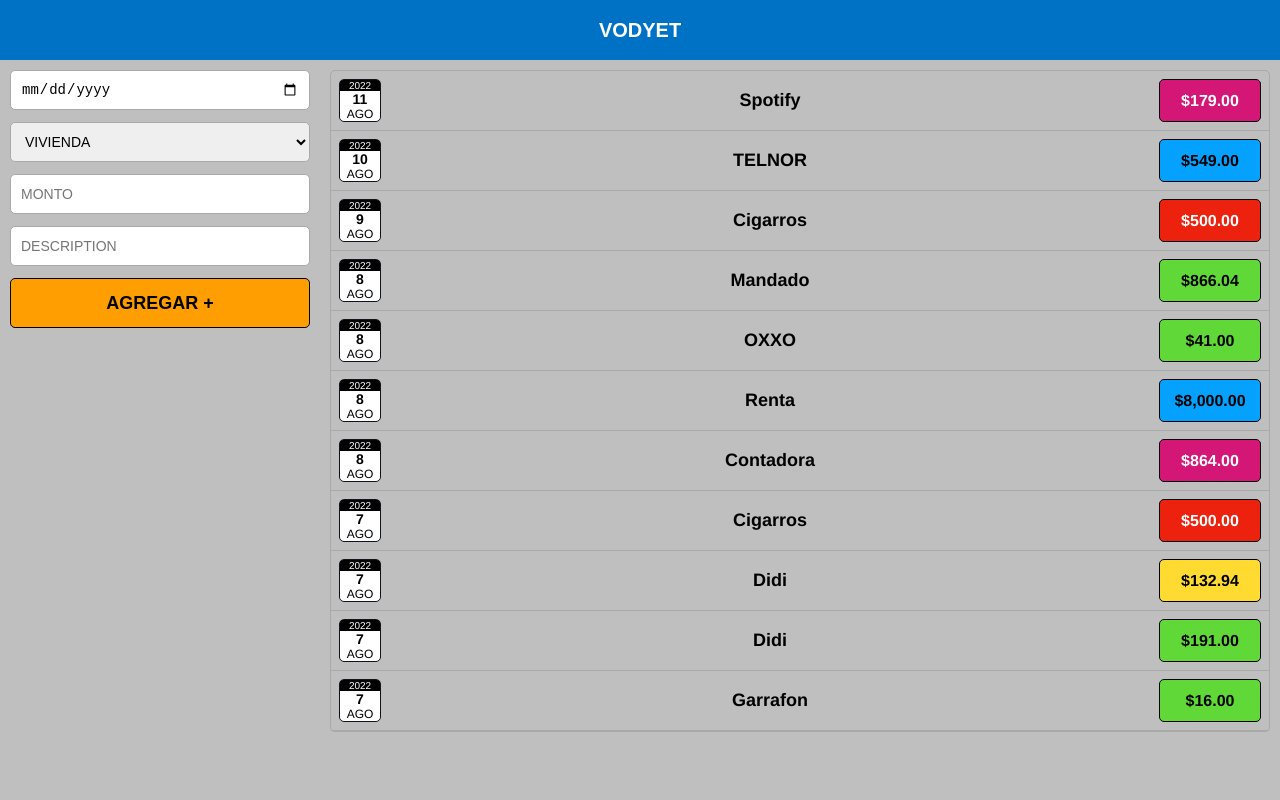
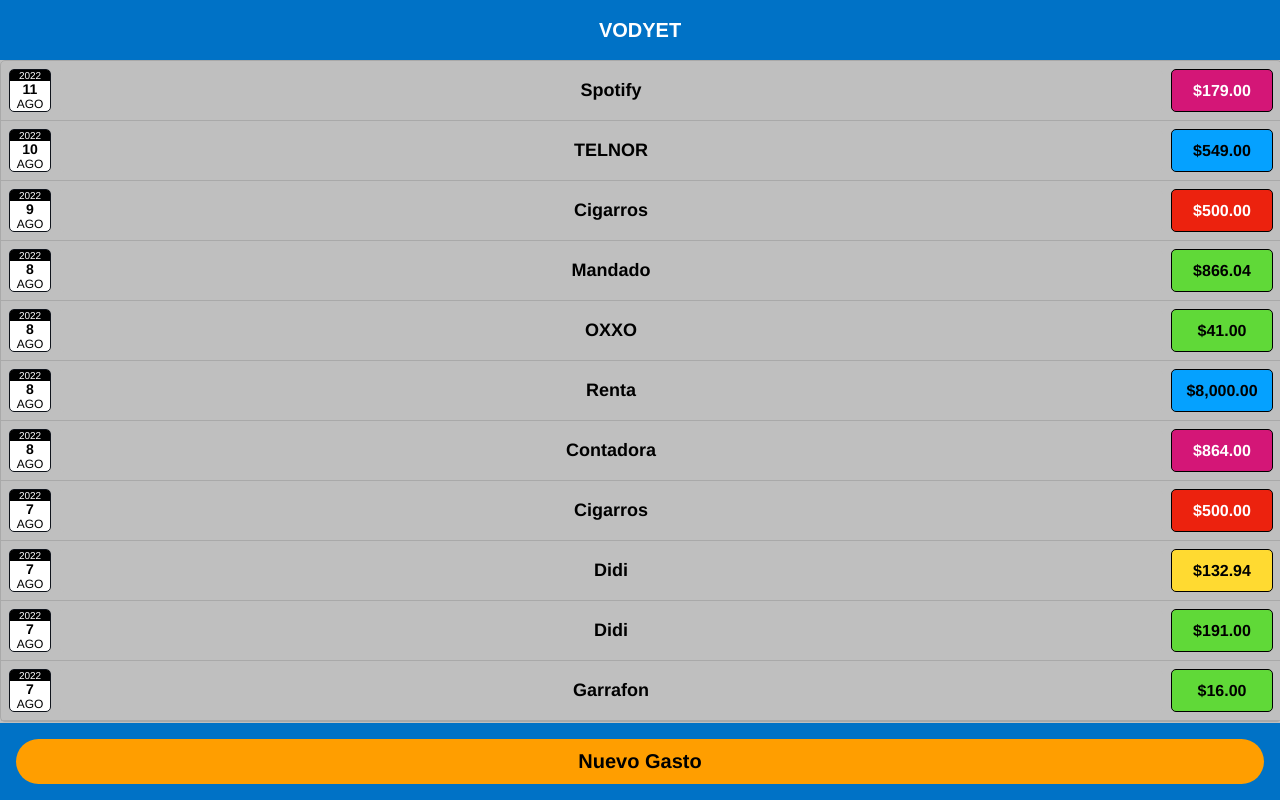
Before and after one commit to jesuszvl/vodyet, a Next.js app: page / in a window 1280 px wide. Built offline with nearby package versions, Linux system fonts and the light colour scheme; a web font is replaced by a local one.

Commit message:
create hover button

```diff
--- a/pages/index.js
+++ b/pages/index.js
@@ -7,7 +7,7 @@
   return (
     <>
       <Head>
-        <title>Control de Gastos</title>
+        <title>VODYET</title>
         <meta name="description" content="frontbudget" />
         <link
           href="https://fonts.cdnfonts.com/css/mismo"
@@ -19,15 +19,20 @@
         ></link>
       </Head>
 
-      <main>
+      <div className={styles.wrapper}>
         <div className={styles.header}>
           <h1 className={styles.title}>VODYET</h1>
         </div>
         <div className={styles.content}>
-          <Expense />
           <History />
         </div>
-      </main>
+
+        <div className={styles.footer}>
+          <div className={styles["button-container"]}>
+            <button className={styles.button}>Nuevo Gasto</button>
+          </div>
+        </div>
+      </div>
     </>
   );
 }
--- a/styles/Home.module.scss
+++ b/styles/Home.module.scss
@@ -1,5 +1,11 @@
 @import "breakpoints";
 @import "colors.constants";
+
+.wrapper {
+  height: 100vh;
+  display: flex;
+  flex-direction: column;
+}
 
 .header {
   background-color: $main-blue;
@@ -9,6 +15,8 @@
   width: 100%;
   height: 60px;
   font-family: "Mismo", sans-serif;
+  position: sticky;
+  top: 0;
 }
 
 .title {
@@ -17,12 +25,38 @@
 }
 
 .content {
+  background-color: $background-gray;
+  flex: 1;
+  overflow: auto;
+  padding-bottom: 77px;
+}
+
+.button-container {
   display: flex;
-  gap: 20px;
-  padding: 10px;
-  flex-direction: column;
+  position: absolute;
+  bottom: 0;
+  width: 100vw;
 
-  @include device_md {
-    flex-direction: row;
-  }
+  background-color: $main-blue;
 }
+
+.button {
+  all: unset;
+  color: black;
+  background-color: $button-orange;
+  padding: 10px 16px;
+  border-radius: 40px;
+  text-align: center;
+
+  height: 25px;
+  width: 100%;
+  font-size: 20px;
+  font-weight: 700;
+  margin: 16px;
+  cursor: pointer;
+}
+
+.button:hover {
+  background-color: $button-orange-hover;
+  cursor: pointer;
+}
--- a/styles/globals.scss
+++ b/styles/globals.scss
@@ -3,6 +3,6 @@
 body {
   margin: 0px;
   padding: 0px;
-  background-color: $background-gray;
+  background-color: $main-blue;
   font-family: "Helvetica Neue", sans-serif;
 }
```
